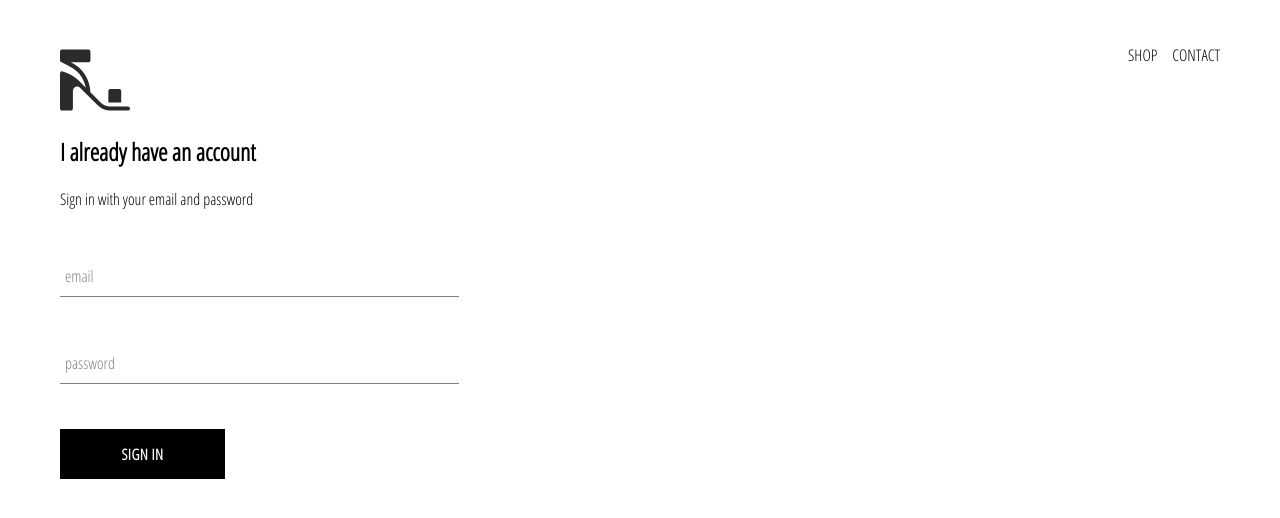
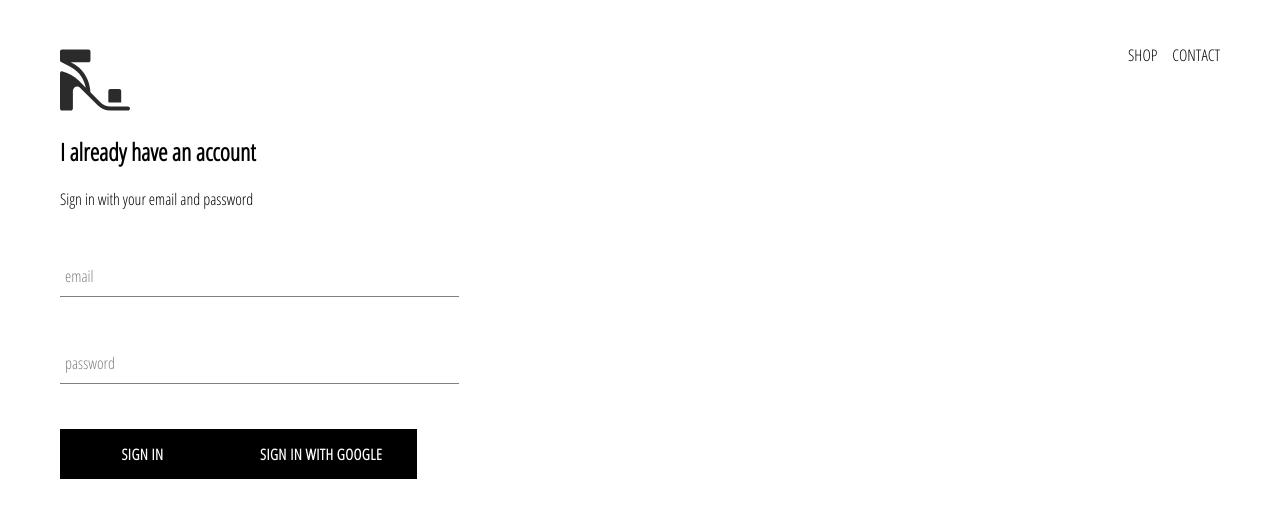
Before and after one commit to kikipratiwi/gg-shoe, a React (Create React App) app: page /signIn in a window 1280 px wide. Shown: the top 518 px of the page. Built offline with nearby package versions, Linux system fonts and the light colour scheme.

Commit message:
feat(sign-in): add SignInWithGoogle button

```diff
--- a/src/components/sign-in/sign-in.component.jsx
+++ b/src/components/sign-in/sign-in.component.jsx
@@ -2,6 +2,7 @@
 
 import FormInput from '../form-input/form-input.component';
 import CustomButton from '../custom-button/custom-button.component';
+import { SignInWithGoogle } from '../../firebase/firebase.utils';
 
 import './sign-in.styles.scss'
 
@@ -50,6 +51,7 @@
                         required />
 
                     <CustomButton type='submit'> Sign In </CustomButton>
+                    <CustomButton onClick={ SignInWithGoogle }> Sign In with Google </CustomButton>
                 </form>
             </div>
 
```
